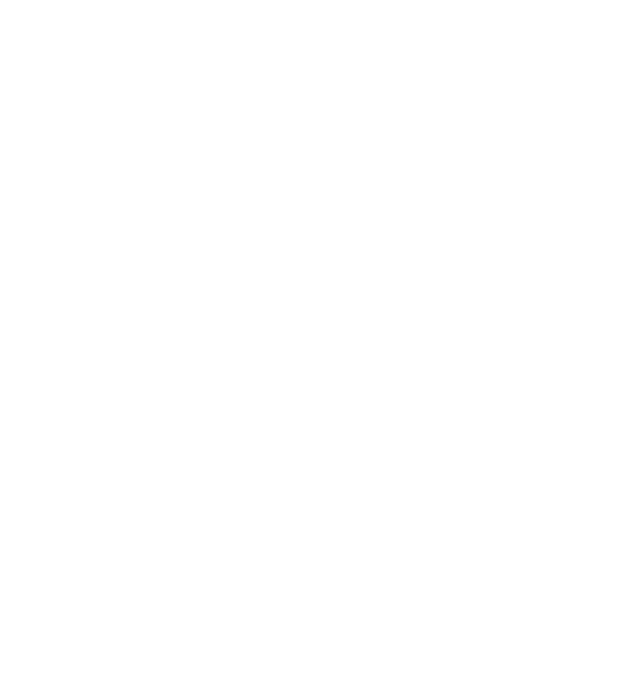
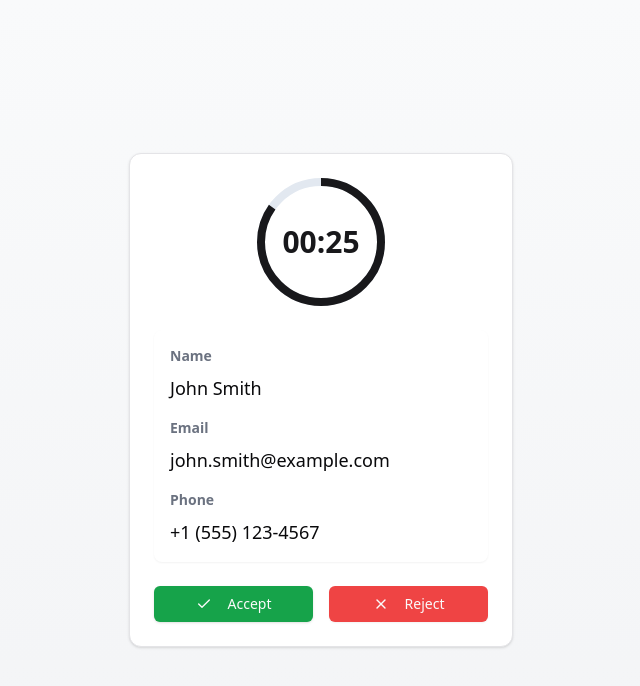
Before and after one commit to K4elthaz/Routifi.web, a React (Vite) app in the folder routifi.frontend/: page /mobile-leads in a window 1280 px wide. Before the commit this address had no page. Shown: the top 686 px of the page, without its empty margins (319-959 px from the left). Built offline with nearby package versions, Linux system fonts and the light colour scheme.

Commit message:
fe for generated

```diff
--- a/routifi.frontend/src/App.tsx
+++ b/routifi.frontend/src/App.tsx
@@ -1,12 +1,14 @@
 import "./App.css";
 import { BrowserRouter as Router, Routes, Route } from "react-router-dom";
 import Login from "./pages/login";
+import MobileLeads from "./pages/mobile-leads";
 
 function AppContent() {
   return (
     <>
       <Routes>
         <Route path="/" element={<Login />} />
+        <Route path="/mobile-leads" element={<MobileLeads />} />
       </Routes>
     </>
   );
--- /dev/null
+++ b/routifi.frontend/src/hooks/use-countdown.ts
@@ -0,0 +1,39 @@
+import { useState, useEffect, useCallback } from "react"
+
+export function useCountdown(initialSeconds = 30) {
+  const [seconds, setSeconds] = useState(initialSeconds)
+  const [isActive, setIsActive] = useState(true)
+
+  const formatTime = useCallback((secs: number) => {
+    const minutes = Math.floor(secs / 60)
+    const remainingSeconds = secs % 60
+    return `${minutes.toString().padStart(2, "0")}:${remainingSeconds.toString().padStart(2, "0")}`
+  }, [])
+
+  const stopTimer = useCallback(() => {
+    setIsActive(false)
+  }, [])
+
+  useEffect(() => {
+    let interval: NodeJS.Timeout | null = null
+
+    if (isActive && seconds > 0) {
+      interval = setInterval(() => {
+        setSeconds((prev) => prev - 1)
+      }, 1000)
+    } else if (seconds === 0) {
+      setIsActive(false)
+    }
+
+    return () => {
+      if (interval) clearInterval(interval)
+    }
+  }, [isActive, seconds])
+
+  return {
+    seconds,
+    formattedTime: formatTime(seconds),
+    isActive,
+    stopTimer,
+  }
+}
--- /dev/null
+++ b/routifi.frontend/src/pages/mobile-leads.tsx
@@ -0,0 +1,86 @@
+import { Card, CardContent, CardFooter } from "@/components/ui/card"
+import { Button } from "@/components/ui/button"
+import { Check, X } from "lucide-react"
+import { useCountdown } from "@/hooks/use-countdown"
+import { cn } from "@/lib/utils"
+
+export default function MobileLeads() {
+  const { seconds, formattedTime, isActive, stopTimer } = useCountdown(30)
+
+  // Calculate the progress percentage
+  const progress = (seconds / 30) * 100
+
+  const handleAccept = () => {
+    stopTimer()
+    console.log("Accepted")
+  }
+
+  const handleReject = () => {
+    stopTimer()
+    console.log("Rejected")
+  }
+
+  return (
+    <div className="min-h-screen bg-gradient-to-b from-gray-50 to-gray-100 p-4 flex items-center justify-center">
+      <Card className="w-full max-w-sm">
+        <CardContent className="p-6 space-y-6">
+          {/* Timer Circle with Progress */}
+          <div className="relative w-32 h-32 mx-auto">
+            <svg className="w-full h-full transform -rotate-90">
+              <circle cx="64" cy="64" r="60" fill="none" stroke="#e2e8f0" strokeWidth="8" />
+              <circle
+                cx="64"
+                cy="64"
+                r="60"
+                fill="none"
+                stroke="hsl(var(--primary))"
+                strokeWidth="8"
+                strokeDasharray={`${2 * Math.PI * 60}`}
+                strokeDashoffset={`${2 * Math.PI * 60 * (1 - progress / 100)}`}
+                className="transition-all duration-1000 ease-linear"
+              />
+            </svg>
+            <div className="absolute inset-0 flex items-center justify-center">
+              <span
+                className={cn(
+                  "text-3xl font-bold transition-colors",
+                  isActive ? "text-primary" : "text-destructive",
+                  seconds <= 10 && isActive && "animate-pulse text-destructive",
+                )}
+              >
+                {formattedTime}
+              </span>
+            </div>
+          </div>
+
+          {/* Leads Data Section */}
+          <div className="space-y-4 bg-white rounded-lg p-4 shadow-sm">
+            <div className="space-y-2">
+              <h3 className="font-semibold text-sm text-gray-500">Name</h3>
+              <p className="text-lg">John Smith</p>
+            </div>
+            <div className="space-y-2">
+              <h3 className="font-semibold text-sm text-gray-500">Email</h3>
+              <p className="text-lg">john.smith@example.com</p>
+            </div>
+            <div className="space-y-2">
+              <h3 className="font-semibold text-sm text-gray-500">Phone</h3>
+              <p className="text-lg">+1 (555) 123-4567</p>
+            </div>
+          </div>
+        </CardContent>
+
+        <CardFooter className="p-6 pt-0 gap-4">
+          <Button className="flex-1 bg-green-600 hover:bg-green-700" onClick={handleAccept} disabled={!isActive}>
+            <Check className="w-4 h-4 mr-2" />
+            Accept
+          </Button>
+          <Button variant="destructive" className="flex-1" onClick={handleReject} disabled={!isActive}>
+            <X className="w-4 h-4 mr-2" />
+            Reject
+          </Button>
+        </CardFooter>
+      </Card>
+    </div>
+  )
+}
```
